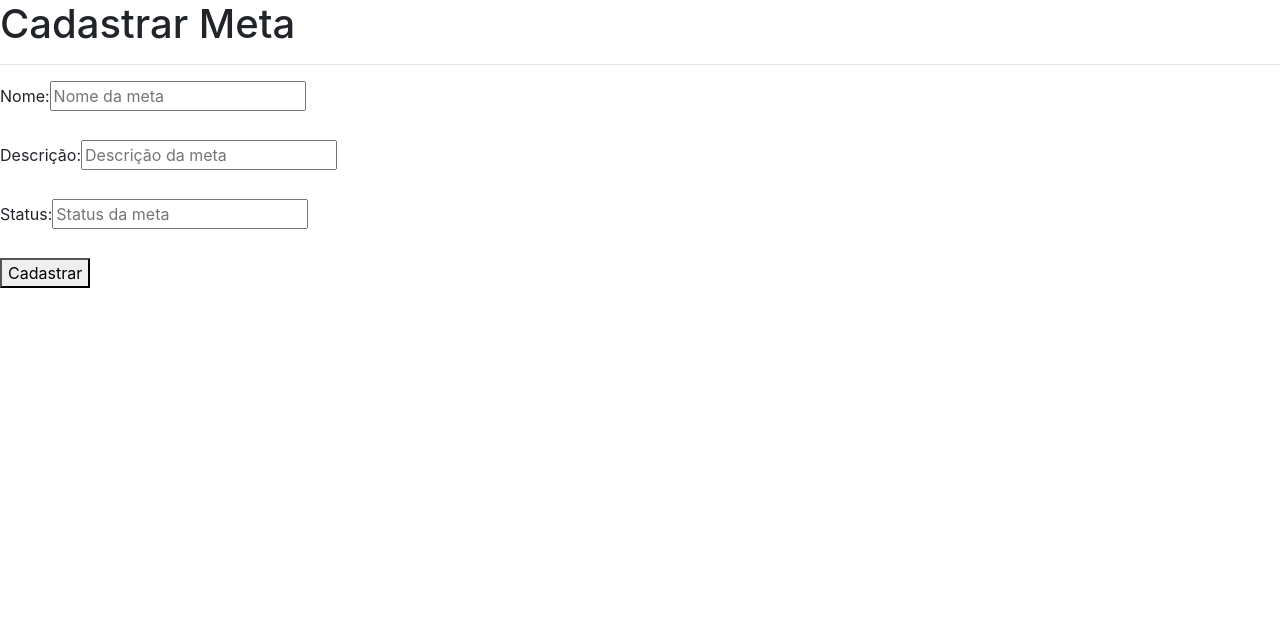
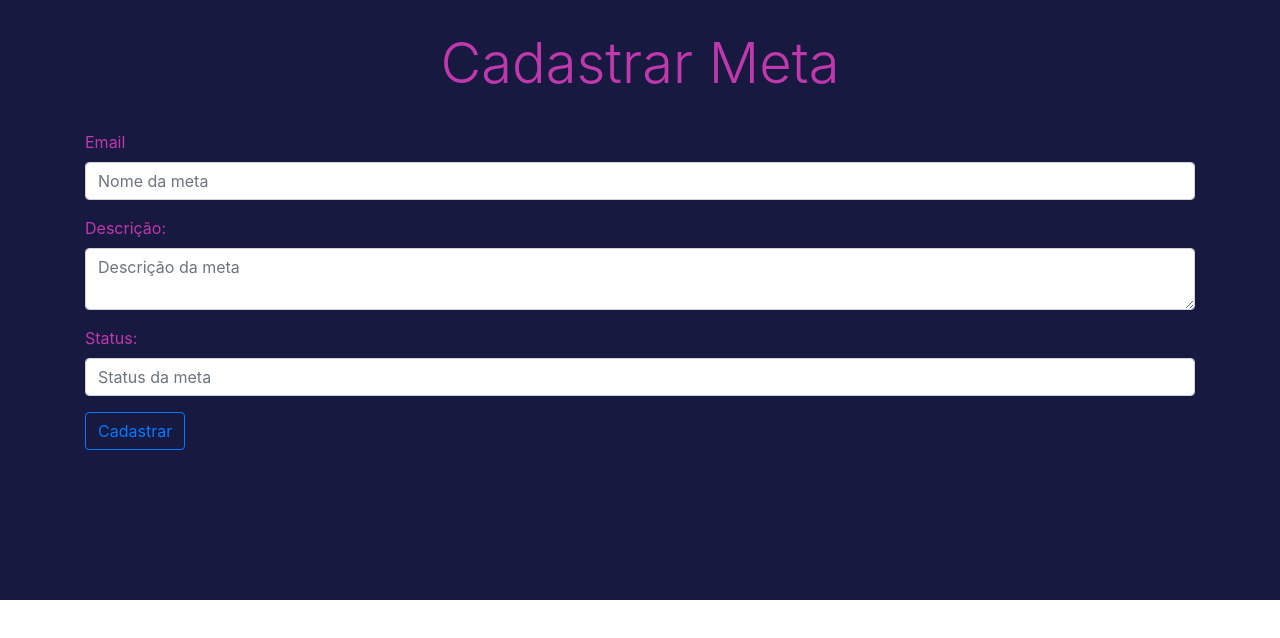
Before and after one commit to vandodev/Metas, a Next.js app in the folder web/: page /cadastrar in a window 1280 px wide. Shown: the top 638 px of the page. Built offline with nearby package versions, Linux system fonts and the light colour scheme.

Commit message:
Trabalhando layout da página de cadastro com bootstrap

```diff
--- a/web/pages/cadastrar.js
+++ b/web/pages/cadastrar.js
@@ -1,4 +1,6 @@
 import React , {useState} from 'react';
+
+import {Jumbotron, Container,Button, Form, FormGroup, Label, Input, Alert} from 'reactstrap';
 
 function Cadastrar(){
 
@@ -8,18 +10,18 @@ function Cadastrar(){
         status: ''
     });
 
-    const onChangeInput = e => setMeta({...meta, [e.target.name]: e.target.value })
-
     const [response, setResponse] = useState({
         formSave: false,
         type:'',
         message:''
     });
 
+    const onChangeInput = e => setMeta({...meta, [e.target.name]: e.target.value })
+
     const sendMeta = async e =>{
         e.preventDefault();
 
-        setResponse({formSave:true})
+        setResponse({ formSave: true });
 
         try{
             const res = await fetch('http://localhost:8080/metas', {
@@ -29,7 +31,7 @@ function Cadastrar(){
             });
 
             const responseEnv = await res.json();
-            if(responseEnv){
+            if(responseEnv.error){
                 setResponse({
                     formSave: false,
                     type:'error',
@@ -55,29 +57,51 @@ function Cadastrar(){
 
     return (
         <>
-            <h1>Cadastrar Meta</h1>
-            <hr/>
+            <Jumbotron fluid className="form">
 
-            {response.type === 'error' ? <p>{response.message}</p>: ""}
-            {response.type === 'success' ? <p>{response.message}</p>: ""}
+                <style>
+                    {`.form{
+                        background-color: #171941;
+                        color: #bf38ac;
+                        padding-top: 30px;
+                        padding-bottom: 150px;
+                        margin-bottom: 0rem !important;
+                    }`}
+                </style>
 
-            <form onSubmit={sendMeta}>
-                <label>Nome: </label>
-                <input type="text" name="name" id="name" placeholder="Nome da meta" onChange={onChangeInput} /> <br /><br />
+                    <Container>
+                            <h1 className="display-4 text-center">Cadastrar Meta</h1>
+                            <hr/>
 
-                <label>Descrição: </label>
-                <input type="text" name="description" id="description" placeholder="Descrição da meta" onChange={onChangeInput} /> <br /><br />
+                                {response.type === 'error' ? <Alert color="danger">{response.message}</Alert> : ""}
+                                {response.type === 'success' ? <Alert color="success">{response.message}</Alert> : ""}
 
-                <label>Status: </label>
-                <input type="text" name="status" id="status" placeholder="Status da meta" onChange={onChangeInput} /> <br /><br />
+                                <Form onSubmit={sendMeta}>
 
-                {
-                    response.formSave ? <button type="submit" disabled>Enviando ...</button> :
-                    <button type="submit">Cadastrar</button>
-                }
+                                    <FormGroup>
+                                        <Label for="name">Email</Label>
+                                        <Input  type="text" name="name" id="name" placeholder="Nome da meta" onChange={onChangeInput}  />
+                                    </FormGroup>
 
-            </form>
+                                    <FormGroup>
+                                        <Label for="description">Descrição: </Label>
+                                        <Input  type="textarea" name="description" id="description"placeholder="Descrição da meta" onChange={onChangeInput}  />
+                                    </FormGroup>
 
+                                    <FormGroup>
+                                        <Label for="status">Status: </Label>
+                                        <Input type="text" name="status" id="status" placeholder="Status da meta" onChange={onChangeInput} />
+                                    </FormGroup>
+
+
+                                    {
+                                        response.formSave ? <Button type="submit" color="danger" disabled>Enviando ...</Button> :
+                                        <Button type="submit" outline color="primary" >Cadastrar</Button>
+                                    }
+
+                                </Form>
+                    </Container>
+            </Jumbotron>
         </>
     );
 }
```
